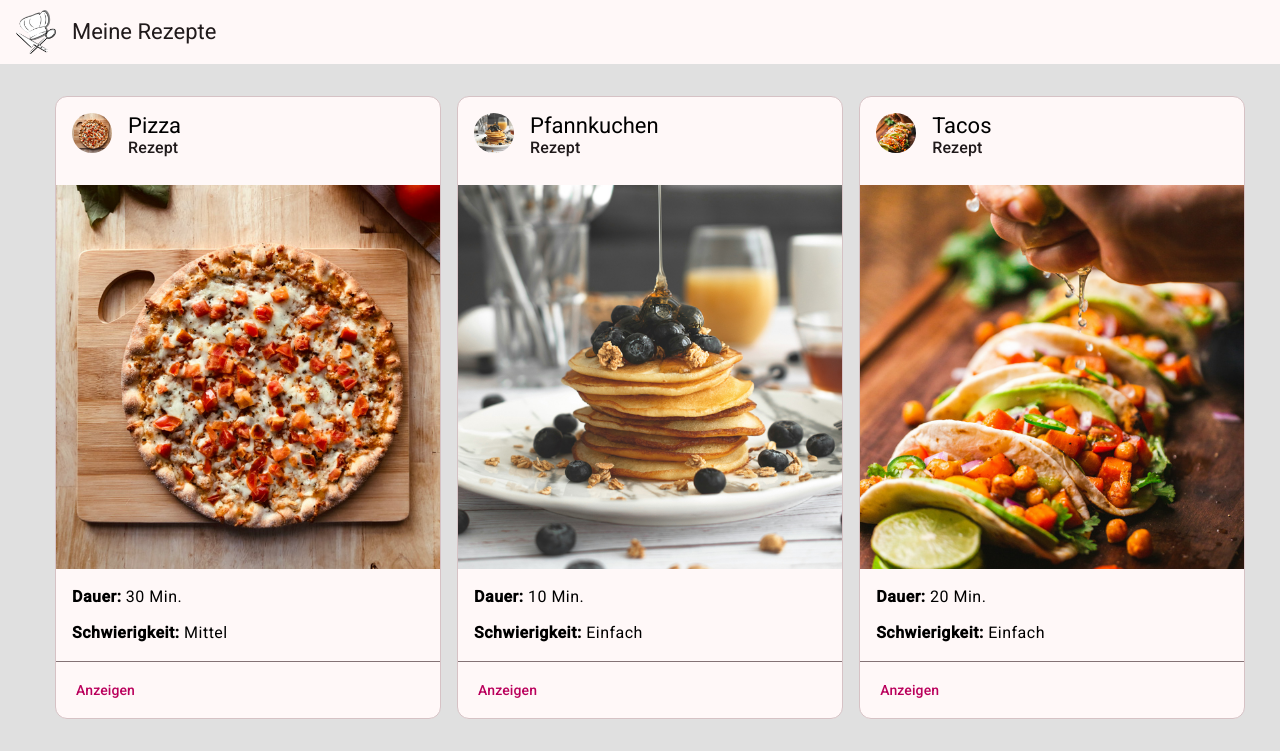
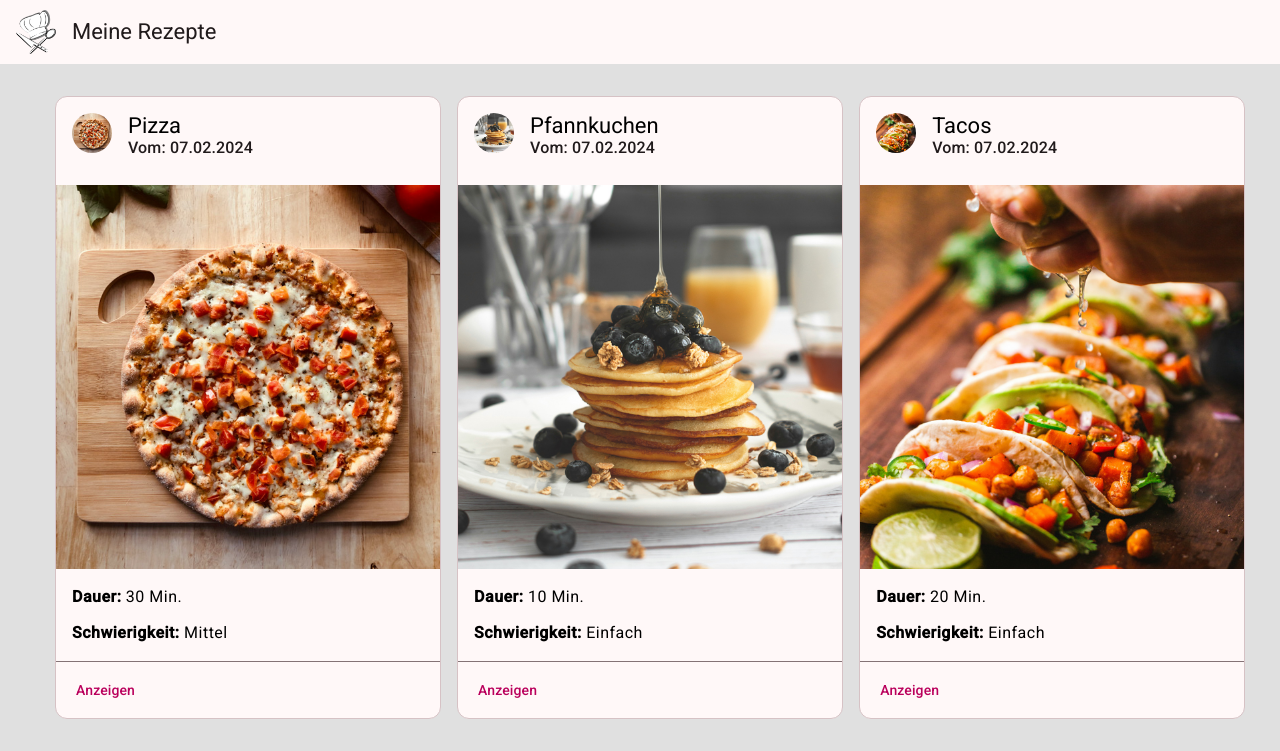
Before and after one commit to svengrabowski/schulung_dez_2024, an Angular app in the folder recipes-app/: page / in a window 1280 px wide. Shown: the top 751 px of the page. Built offline with nearby package versions, Linux system fonts and the light colour scheme.

Commit message:
Add Formatted Date

```diff
--- a/recipes-app/src/app/recipes/components/recipe-list-item/recipe-list-item.component.html
+++ b/recipes-app/src/app/recipes/components/recipe-list-item/recipe-list-item.component.html
@@ -2,7 +2,7 @@
     <mat-card-header>
         <img mat-card-avatar [src]="recipe().img">
         <mat-card-title>{{ recipe().name }}</mat-card-title>
-        <mat-card-subtitle>Rezept</mat-card-subtitle>
+        <mat-card-subtitle>Vom: {{ recipe().lastEdited | date: 'dd.MM.yyyy' }}</mat-card-subtitle>
     </mat-card-header>
     <img mat-card-image [src]="recipe().img">
     <mat-card-content>
--- a/recipes-app/src/app/recipes/components/recipe-list-item/recipe-list-item.component.ts
+++ b/recipes-app/src/app/recipes/components/recipe-list-item/recipe-list-item.component.ts
@@ -4,11 +4,12 @@ import { MatButtonModule } from '@angular/material/button';
 import { MatCardModule } from '@angular/material/card';
 import { MatDividerModule } from '@angular/material/divider';
 import { MatGridListModule } from '@angular/material/grid-list';
+import {DatePipe} from "@angular/common";
 
 @Component({
   selector: 'app-recipe-list-item',
   standalone: true,
-  imports: [MatCardModule, MatButtonModule, MatDividerModule, MatGridListModule],
+  imports: [MatCardModule, MatButtonModule, MatDividerModule, MatGridListModule, DatePipe],
   templateUrl: './recipe-list-item.component.html'
 })
 export class RecipeListItemComponent {
--- a/recipes-app/src/app/recipes/model.ts
+++ b/recipes-app/src/app/recipes/model.ts
@@ -35,6 +35,7 @@ export interface Recipe {
     name: string;
     img: string;
     servings: number;
+    lastEdited: string;
     duration: Duration;
     difficulty: Difficulty;
     ingridients: Ingridient[];
```
